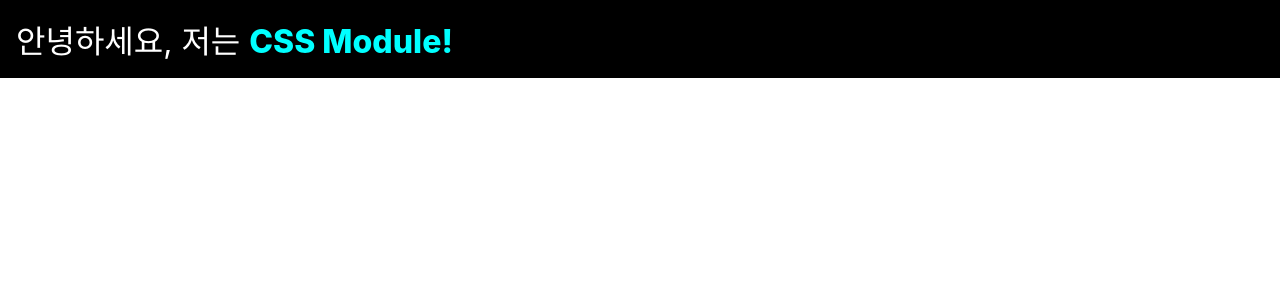
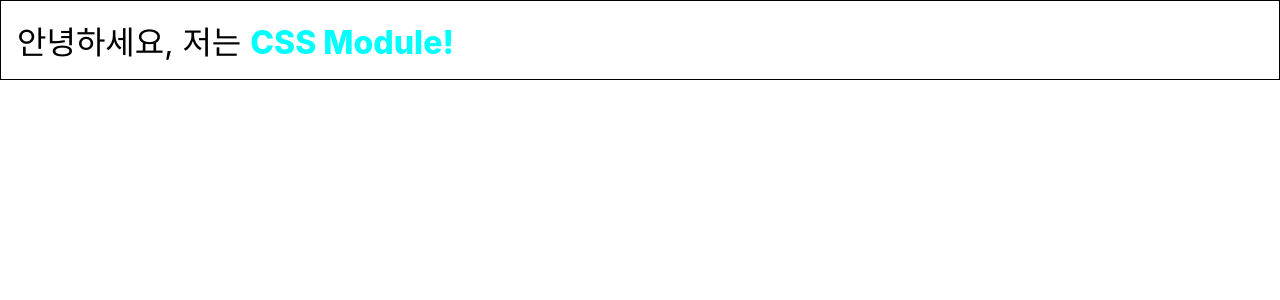
Before and after one commit to che-ri/React-Practice, a React (Create React App) app in the folder styling-react/: page / in a window 1280 px wide. Shown: the top 300 px of the page. Built offline with nearby package versions, Linux system fonts and the light colour scheme.

Commit message:
[컴포넌트 스타일링]CSSModule using classnames library

```diff
--- a/styling-react/package.json
+++ b/styling-react/package.json
@@ -6,6 +6,7 @@
     "@testing-library/jest-dom": "^5.11.4",
     "@testing-library/react": "^11.1.0",
     "@testing-library/user-event": "^12.1.10",
+    "classnames": "^2.2.6",
     "include-media": "^1.4.9",
     "node-sass": "^5.0.0",
     "open-color": "^1.8.0",
--- a/styling-react/src/CSSModule.js
+++ b/styling-react/src/CSSModule.js
@@ -1,12 +1,15 @@
-import React from "react";
-import styles from "./CSSModule.module.css";
+import React from 'react';
+import classNames from 'classnames/bind';
+import styles from './CSSModule.module.scss';
+
+const cx = classNames.bind(styles); // 미리 styles에서 클래스를 받아 오도록 설정하고
 
 const CSSModule = () => {
-    return (
-        <div className={styles.wrapper}>
-            안녕하세요, 저는 <span className="something">CSS Module!</span>
-        </div>
-    );
+return (
+  <div className={cx('wrapper', 'inverted')}>
+    안녕하세요, 저는 <span className="something">CSS Module!</span>
+    </div>
+);
 };
 
 export default CSSModule;
--- /dev/null
+++ b/styling-react/src/CSSModule.module.scss
@@ -0,0 +1,23 @@
+/* 자동으로 고유해질 것이므로 흔히 사용되는 단어를 클래스 이름으로 마음대로 사용 가능 */
+.wrapper {
+    background: black;
+    padding: 1rem;
+    color: white;
+    font-size: 2rem;
+    &.inverted {
+        //inverted가 .wrapper와 함께 사용되었을 때만 적용
+        color: black;
+        background: white;
+        border: 1px solid black;
+    }
+}
+
+/* 글로벌 CSS를 작성하고 싶다면 */
+:global {
+    // :global {}로 감싸기
+    .something {
+        font-weight: 800;
+        color: aqua;
+    }
+    // 여기에 다른 클래스를 만들 수도 있겠죠?
+}
```
Also changed, not shown: 2 other files (tests, documents, lock files or other folders).
